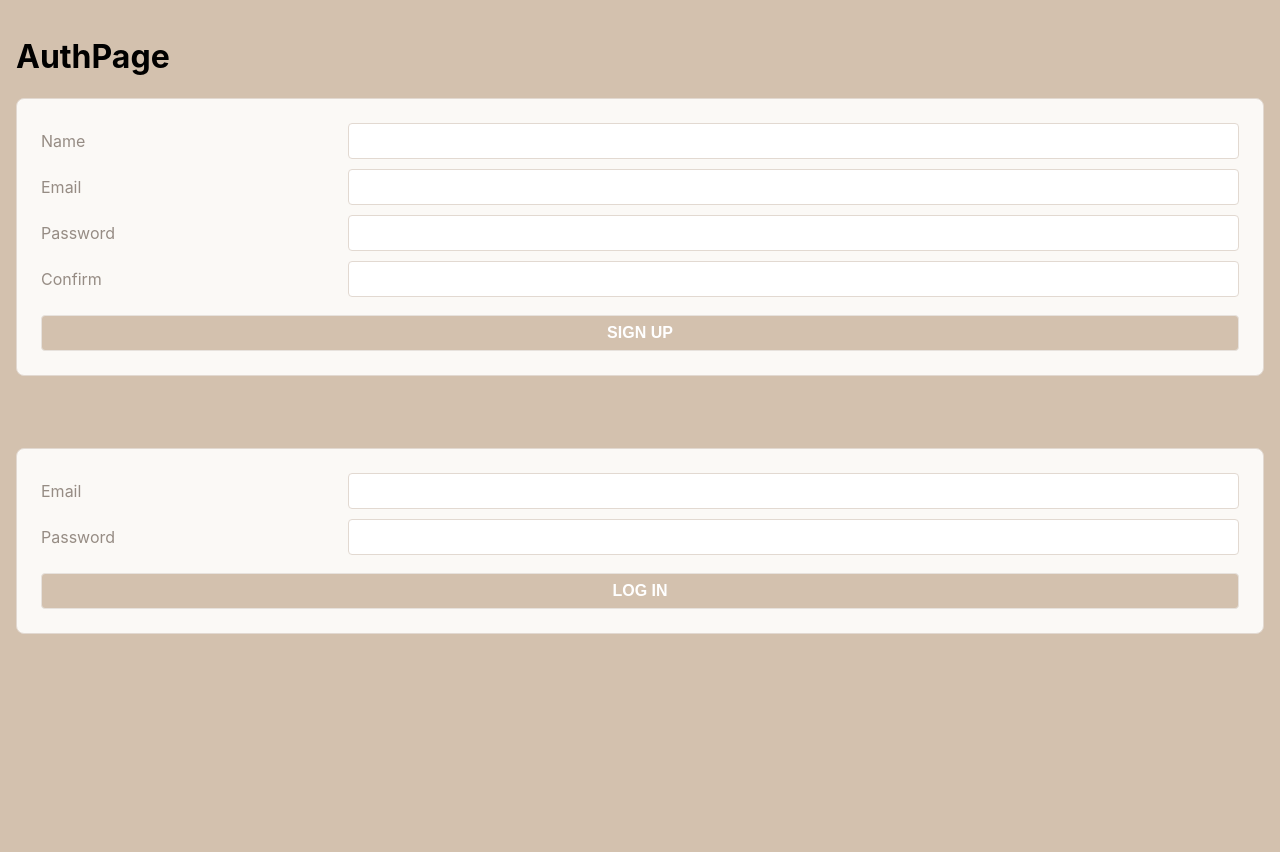
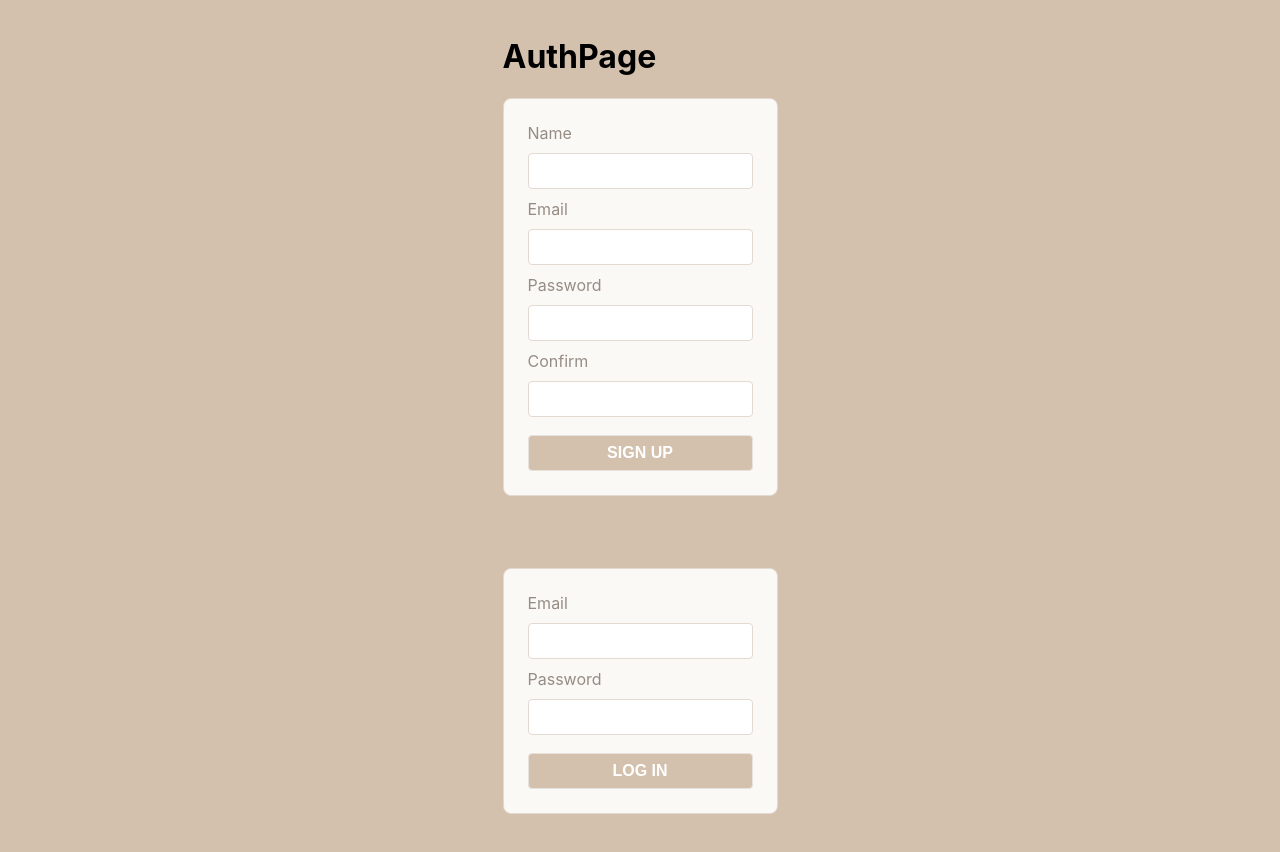
Before and after one commit to Callumwhhui/task-manager, a React (Create React App) app: page / in a window 1280 px wide. Shown: the top 852 px of the page. Before the commit the page ends 805 px from the top, so only its background shows below. Built offline with nearby package versions, Linux system fonts and the light colour scheme.

Commit message:
add styling

```diff
--- /dev/null
+++ b/src/components/NewTaskForm/NewTaskForm.css
@@ -0,0 +1,21 @@
+.container {
+    display: flex;
+    align-items: center;
+    justify-content: center;
+    position: relative;
+    max-width: 400px;
+    width: 100%;
+    background: #FCEDDA;
+    padding: 25px;
+    border-radius: 8px;
+    box-shadow: 0 0 15px rgba(0, 0, 0, 0.1);
+  }
+
+form {
+    display: flex;
+    flex-direction: column;
+}
+
+.from-group {
+    display: inline;
+}
--- a/src/components/NewTaskForm/NewTaskForm.jsx
+++ b/src/components/NewTaskForm/NewTaskForm.jsx
@@ -1,6 +1,7 @@
 import React from 'react'
 import {useState} from 'react'
 import sendRequest from '../../utilities/send-request';
+import './NewTaskForm.css'
 
 export default function NewTaskForm() {
     const [newTask, setNewTask] = useState({
@@ -36,8 +37,7 @@ export default function NewTaskForm() {
 
 
     return (
-        <div className="container">
-        <h1>New Task Form</h1>
+    <div className="container">
         <div className="form">
           <form onSubmit={handleSubmit}>
             <div className="form-group">
@@ -49,7 +49,7 @@ export default function NewTaskForm() {
                 onChange={handleChange}
 
               />
-            </div>
+            </div><br />
             <div className="form-group">
               <label>Due Date:</label>
               <input
@@ -59,7 +59,7 @@ export default function NewTaskForm() {
                 onChange={handleChange}
 
               />
-            </div>
+            </div><br />
             <div className="form-group">
               <label>Priority:</label>
               <select
@@ -67,12 +67,12 @@ export default function NewTaskForm() {
                 value={newTask.priority}
                 onChange={handleChange}
               >
-                <option value="">Select Priority</option>
+                <option value="Low">Select Priority</option>
                 <option value="Low">Low</option>
                 <option value="Medium">Medium</option>
                 <option value="High">High</option>
               </select>
-            </div>
+            </div><br />
             <div className="form-group">
               <button type="submit">Add Task</button>
             </div>
--- /dev/null
+++ b/src/pages/App/NewTaskPage/NewTaskPage.css
@@ -0,0 +1,5 @@
+div {
+    display: flex;
+    flex-direction: column;
+    align-items: center;
+}
--- a/src/pages/App/NewTaskPage/NewTaskPage.jsx
+++ b/src/pages/App/NewTaskPage/NewTaskPage.jsx
@@ -1,4 +1,4 @@
-import '../App.css';
+import './NewTaskPage.css';
 import NewTaskForm from '../../../components/NewTaskForm/NewTaskForm';
 
 export default function NewOrderPage() {
--- a/src/pages/App/TasksPage/TasksPage.jsx
+++ b/src/pages/App/TasksPage/TasksPage.jsx
@@ -1,4 +1,4 @@
-import '../App.css';
+// import '../App.css';
 import React from 'react';
 import { useState, useEffect } from 'react';
 import sendRequest from '../../../utilities/send-request';
```
